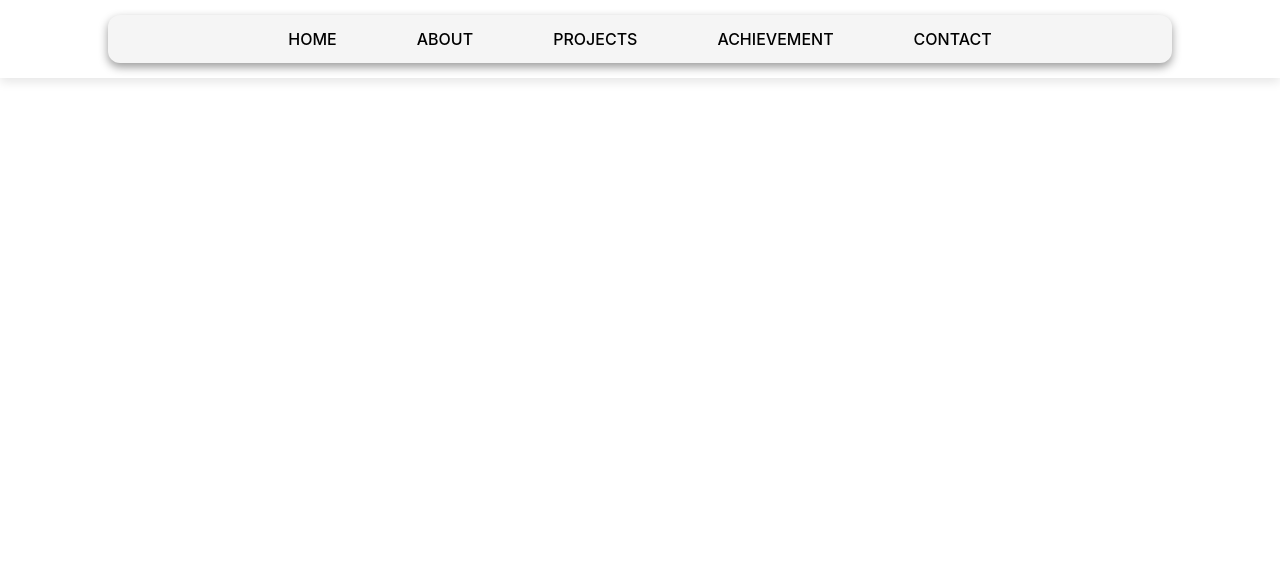
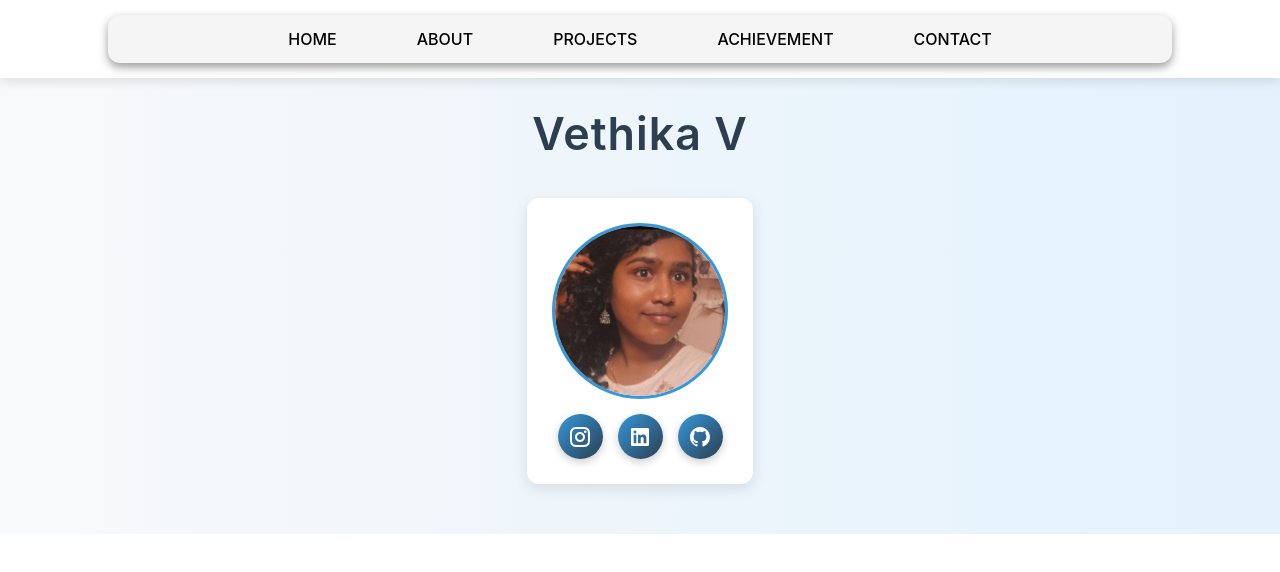
Before and after one commit to VethikaV/Portfolio, a React (Vite) app in the folder portfolio/: page / in a window 1280 px wide. Shown: the top 572 px of the page. Built offline with nearby package versions, Linux system fonts and the light colour scheme.

Commit message:
commit 1

```diff
--- a/portfolio/src/App.jsx
+++ b/portfolio/src/App.jsx
@@ -19,7 +19,7 @@ function App() {
          <BrowserRouter>
          <NavBar />
          <Routes>
-         <Route path='/home' element={<Home/>}></Route>
+         <Route path='/' element={<Home/>}></Route>
          <Route path='/about' element={<About/>}></Route>
          <Route path='/project' element={<Project/>}></Route>
          <Route path='/achievement' element={<Achievement/>}></Route>
--- a/portfolio/src/components/navbar.jsx
+++ b/portfolio/src/components/navbar.jsx
@@ -6,7 +6,7 @@ const Nav = () => {
     <header className='navbar'>
       <nav>
         <ul>
-          <li><Link className="li" to="/home">Home</Link></li>
+          <li><Link className="li" to="/">Home</Link></li>
           <li><Link className="li" to="/about">About</Link></li>
           <li><Link className="li" to="/project">Projects</Link></li>
           <li><Link className="li" to="/achievement">Achievement</Link></li>
```
